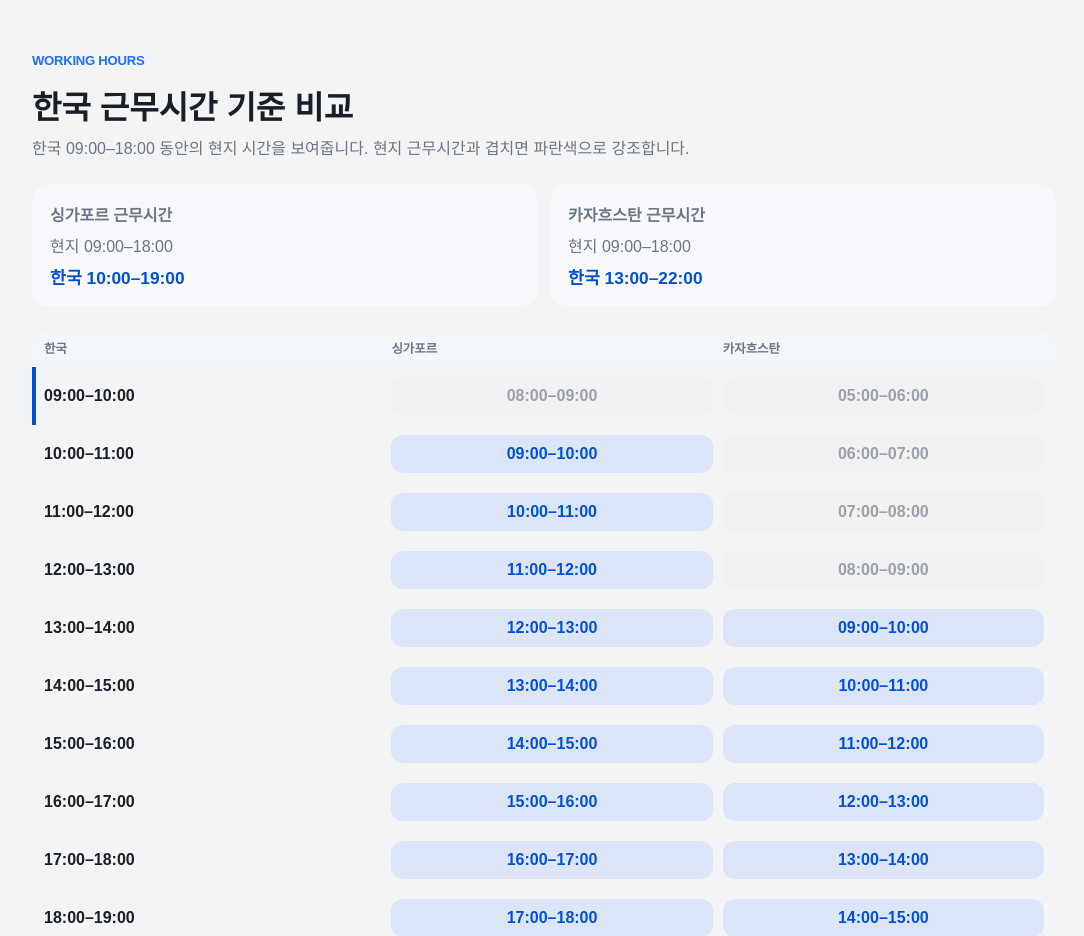
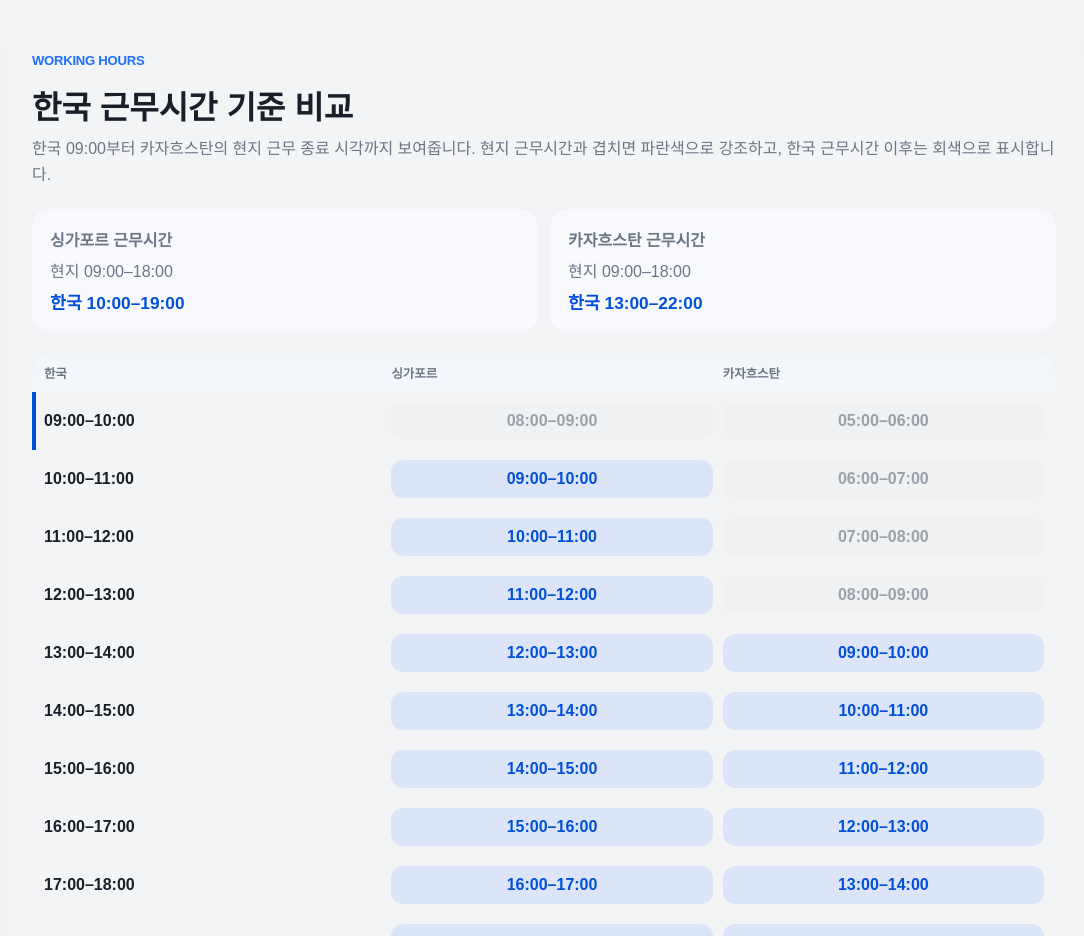
Before and after one commit to ericheo123/kst-singapore-kazakhstan-time, a website built with Vite: page index.html in a window 1280 px wide. Shown: the part 780-1716 px from the top of the page, without its empty margins (96-1180 px from the left). Built offline with nearby package versions, Linux system fonts and the light colour scheme; a web font is replaced by a local one.

Commit message:
Clarify extended work hours comparison

```diff
--- a/index.html
+++ b/index.html
@@ -70,7 +70,7 @@
           <div class="section-heading">
             <p class="eyebrow">WORKING HOURS</p>
             <h2 id="work-title">한국 근무시간 기준 비교</h2>
-            <p>한국 09:00–18:00 동안의 현지 시간을 보여줍니다. 현지 근무시간과 겹치면 파란색으로 강조합니다.</p>
+            <p>한국 09:00부터 카자흐스탄의 현지 근무 종료 시각까지 보여줍니다. 현지 근무시간과 겹치면 파란색으로 강조하고, 한국 근무시간 이후는 회색으로 표시합니다.</p>
           </div>
           <div id="work-summary" class="work-summary" aria-label="국가별 근무시간의 한국 시간 환산"></div>
           <div id="work-grid" class="work-grid" aria-label="한국 시간대별 근무시간 비교"></div>
```
